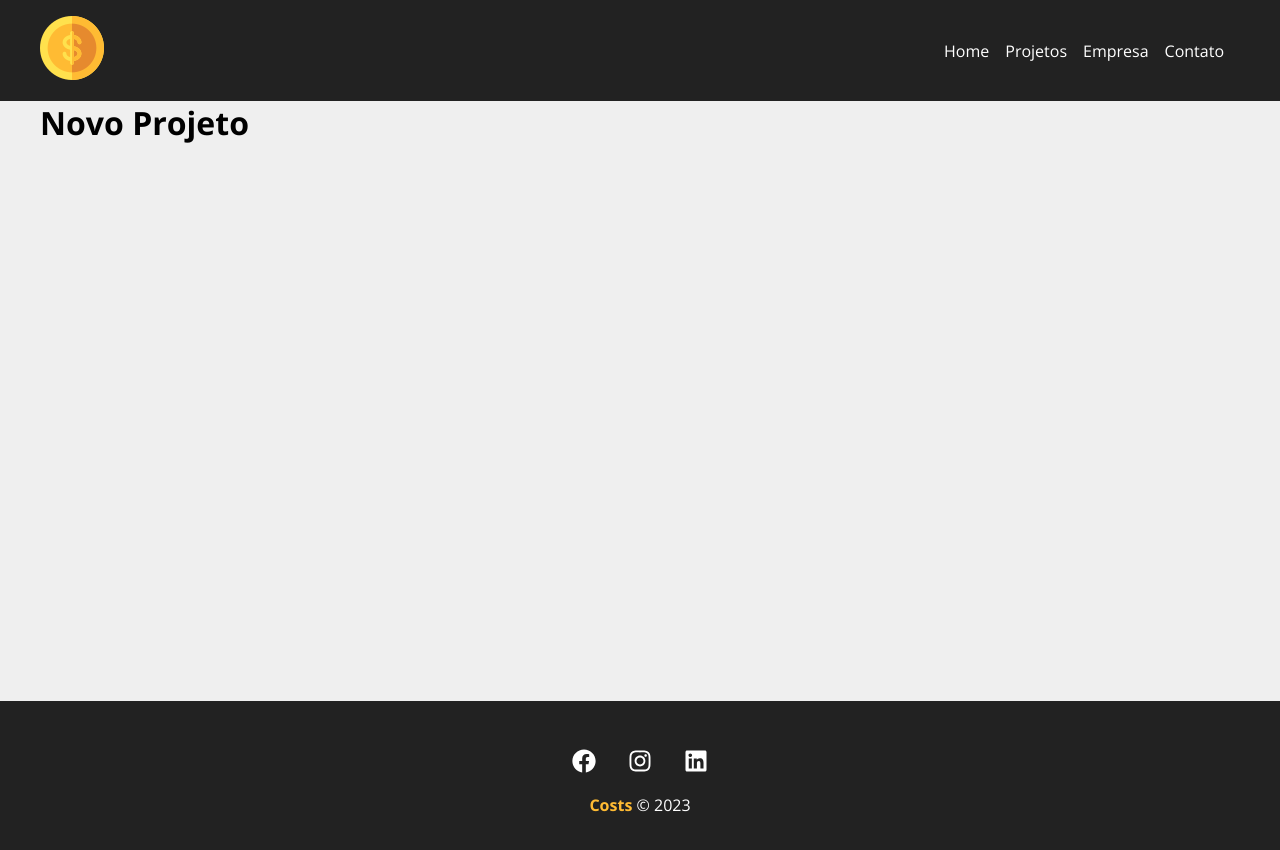
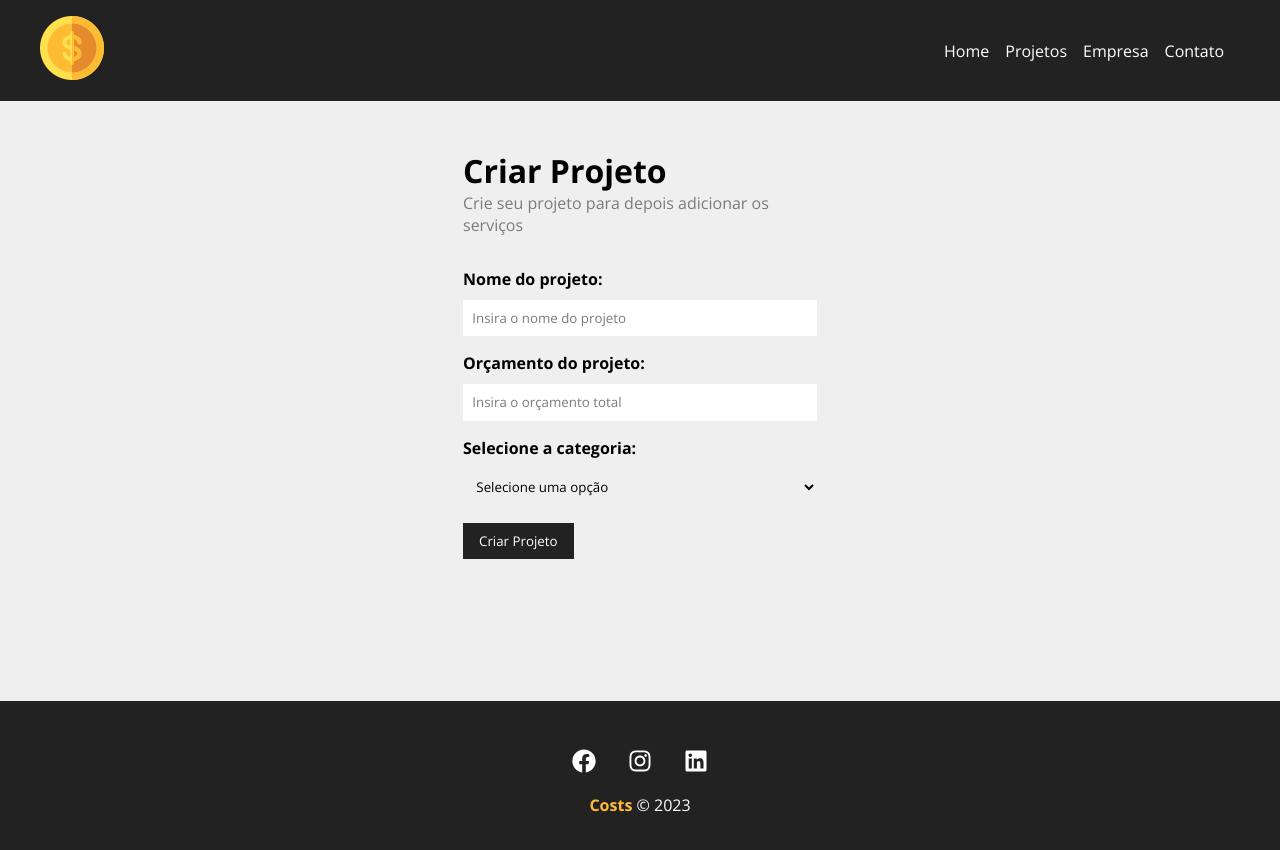
Before and after one commit to HSuarez89/react-hora-de-codar, a React (Create React App) app in the folder costs/: page /novoprojeto in a window 1280 px wide. Shown: the top 850 px of the page. Built offline with nearby package versions, Linux system fonts and the light colour scheme.

Commit message:
Criação do formulário de novo projeto

```diff
--- /dev/null
+++ b/costs/src/components/formulario/Botao.js
@@ -0,0 +1,11 @@
+import styles from './Botao.module.css'
+
+function Botao({text}){
+    return(
+        <div>
+            <button className={styles.btn}>{text}</button>
+        </div>
+    )
+}
+
+export default Botao
--- /dev/null
+++ b/costs/src/components/formulario/Botao.module.css
@@ -0,0 +1,13 @@
+.btn {
+    background-color: #222;
+    color: #fff;
+    padding: 0.7em 1.2em;
+    text-decoration: none;
+    transition: .5s;
+    cursor: pointer;
+    border: none;
+}
+
+.btn:hover {
+    color: #ffbb33;
+}
--- /dev/null
+++ b/costs/src/components/formulario/Input.js
@@ -0,0 +1,12 @@
+import styles from './Input.module.css'
+
+function Input({type, text, name, placeholder, handleOnChange, value}){
+    return(
+        <div className={styles.formulario_control}>
+            <label htmlFor={name}>{text}:</label>
+            <input type={type} name={name} id={name} placeholder={placeholder} onChange={handleOnChange} value={value}/>
+        </div>
+    )
+}
+
+export default Input
--- /dev/null
+++ b/costs/src/components/formulario/Input.module.css
@@ -0,0 +1,20 @@
+.formulario_control {
+    display: flex;
+    flex-direction: column;
+    margin-bottom: 1em;
+}
+
+.formulario_control label {
+    margin-bottom: .6em;
+    font-weight: bold;
+}
+
+.formulario_control input {
+    padding: .7em;
+    border-radius: 0;
+    border: none;
+}
+
+.formulario_control input::placeholder {
+    color: #7b7b7b;
+}
--- /dev/null
+++ b/costs/src/components/formulario/Select.js
@@ -0,0 +1,14 @@
+import styles from './Select.module.css'
+
+function Select({text, name, options, handleOnChange, value}){
+    return(
+        <div className={styles.formulario_control}>
+            <label htmlFor={name}>{text}:</label>
+            <select name={name} id={name}>
+                <option>Selecione uma opção</option>
+            </select>
+        </div>
+    )
+}
+
+export default Select
--- /dev/null
+++ b/costs/src/components/formulario/Select.module.css
@@ -0,0 +1,16 @@
+.formulario_control {
+    display: flex;
+    flex-direction: column;
+    margin-bottom: 1em;
+}
+
+.formulario_control label {
+    margin-bottom: .6em;
+    font-weight: bold;
+}
+
+.formulario_control select {
+    padding: .7em;
+    border-radius: 0;
+    border: none;
+}
--- a/costs/src/components/pages/NovoProjeto.js
+++ b/costs/src/components/pages/NovoProjeto.js
@@ -1,8 +1,13 @@
+import FormularioProjeto from '../projetos/FormularioProjeto'
+import styles from './NovoProjeto.module.css'
+
 function NovoProjeto(){
     return (
-        <>
-        <h1>Novo Projeto</h1>
-        </>
+        <div className={styles.novoprojeto_container}>
+            <h1>Criar Projeto</h1>
+            <p>Crie seu projeto para depois adicionar os serviços</p>
+            <FormularioProjeto btnText='Criar Projeto'/>
+        </div>
     )
 }
 
--- /dev/null
+++ b/costs/src/components/pages/NovoProjeto.module.css
@@ -0,0 +1,13 @@
+.novoprojeto_container {
+    max-width: 450px;
+    margin: 0 auto;
+    padding: 3em;
+}
+
+.novoprojeto_continer h1 {
+    margin-bottom: 0.5em;
+}
+
+.novoprojeto_container p {
+    color: #7b7b7b;
+}
--- /dev/null
+++ b/costs/src/components/projetos/FormularioProjeto.js
@@ -0,0 +1,17 @@
+import Botao from '../formulario/Botao'
+import Input from '../formulario/Input'
+import Select from '../formulario/Select'
+import styles from './FormularioProjeto.module.css'
+
+function FormularioProjeto({btnText}){
+    return (
+        <form className={styles.formulario}>
+            <Input type='text' text='Nome do projeto' name='name' placeholder='Insira o nome do projeto' />
+            <Input type='number' text='Orçamento do projeto' name='orçamento' placeholder='Insira o orçamento total' />
+            <Select name='id_categoria' text='Selecione a categoria'/>
+            <Botao text={btnText}/>
+        </form>
+    )
+}
+
+export default FormularioProjeto
--- /dev/null
+++ b/costs/src/components/projetos/FormularioProjeto.module.css
@@ -0,0 +1,4 @@
+.formulario {
+    max-width: 100%;
+    margin: 2em 0;
+}
```
